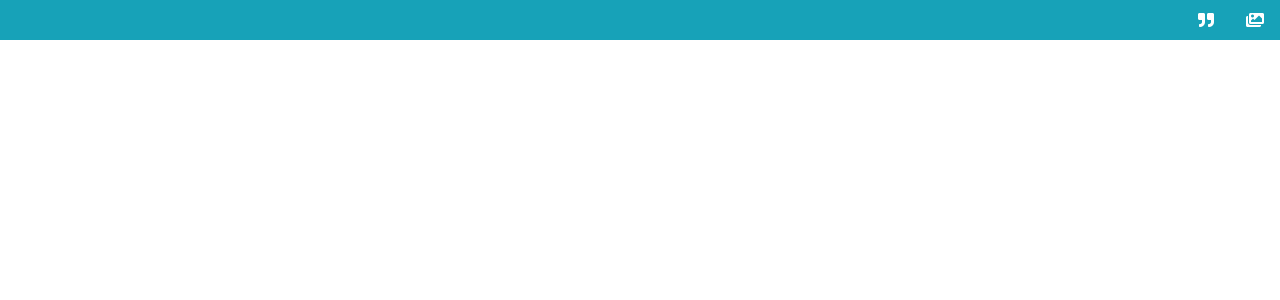
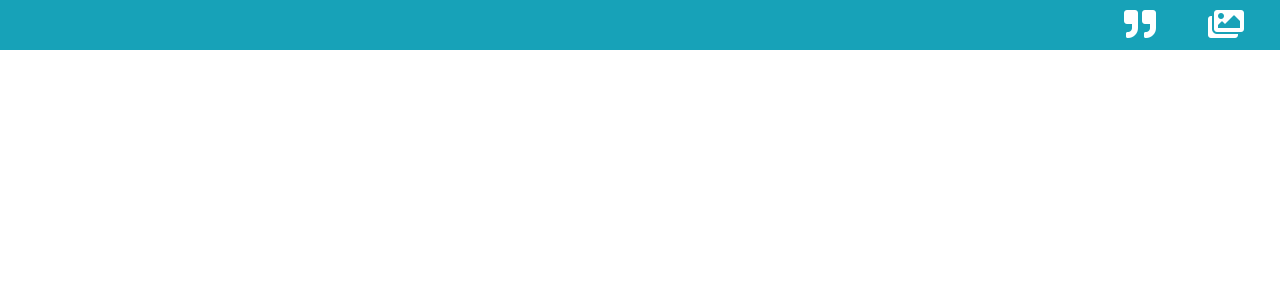
Before and after one commit to PawelSzyb/frontend-test, a React (Create React App) app: page / in a window 1280 px wide. Shown: the top 300 px of the page. Built offline with nearby package versions, Linux system fonts and the light colour scheme.

Commit message:
Navbar styling

```diff
--- a/src/components/layout/Navbar.js
+++ b/src/components/layout/Navbar.js
@@ -1,5 +1,7 @@
 import React from "react";
 import { NavLink } from "react-router-dom";
+
+import "./Navbar.scss";
 
 function Navbar() {
   return (
--- /dev/null
+++ b/src/components/layout/Navbar.scss
@@ -0,0 +1,5 @@
+.fa-quote-right,
+.fa-images {
+  font-size: 2em;
+  margin-right: 20px;
+}
```
